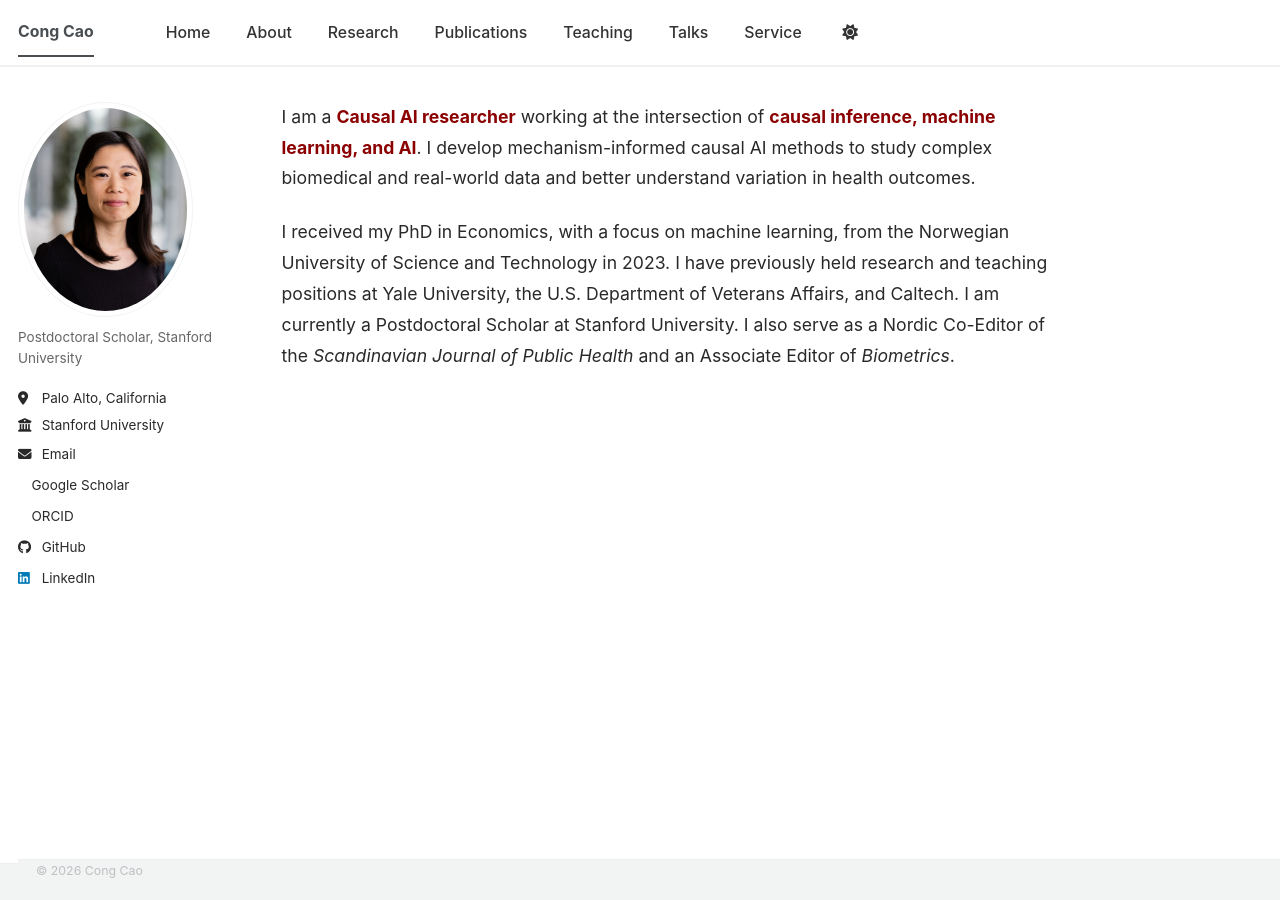
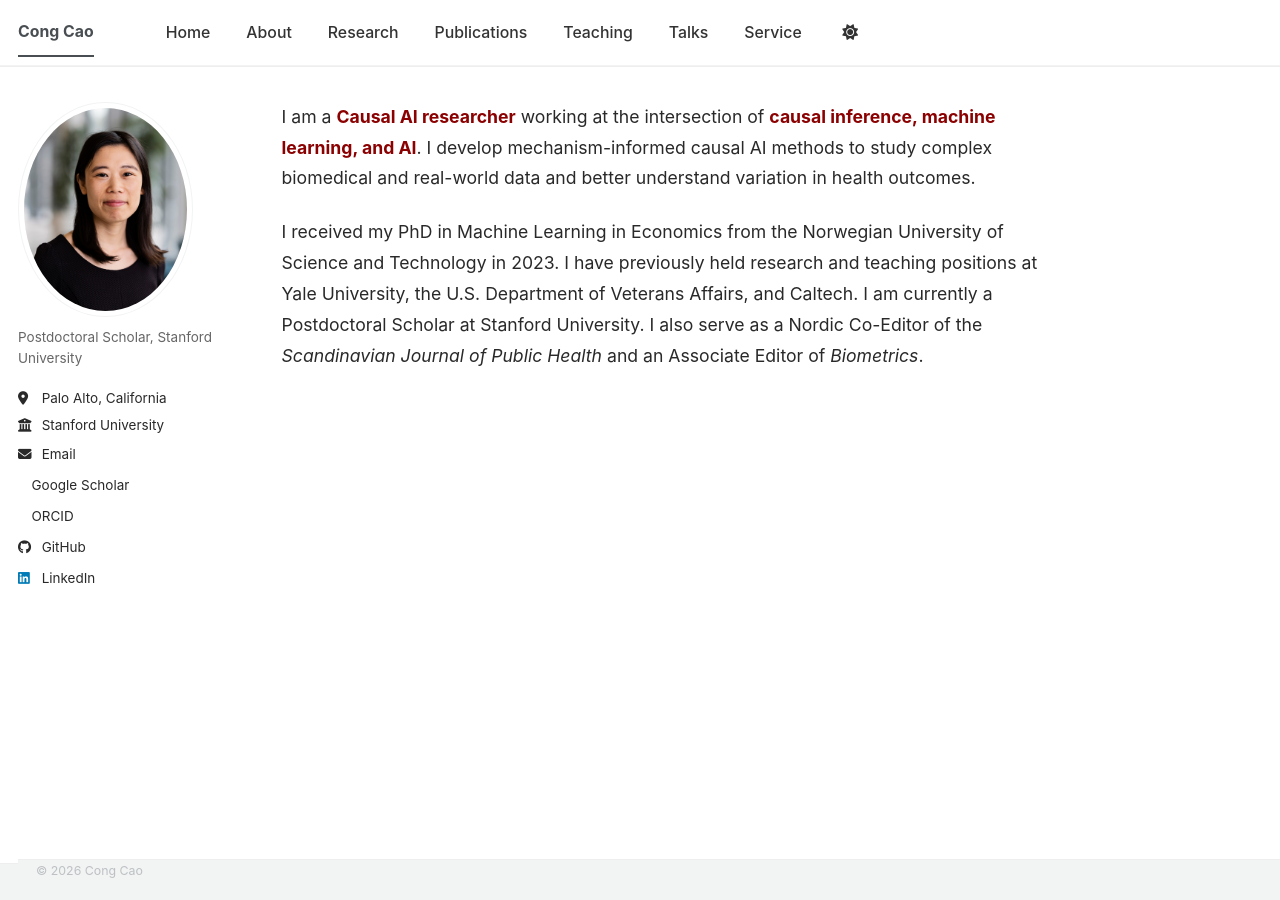
Before and after one commit to congca0/congca0.github.io, a Jekyll site: the page built from index.md, in a window 1280 px wide. Built offline with Jekyll 4.4.1, drawn with Linux system fonts in a browser that asks for light colours; a style sheet for code colours, icons or effects is not loaded; our own code applies the rules of GitHub Pages for plain Markdown files.

Commit message:
Update index.md

```diff
--- a/index.md
+++ b/index.md
@@ -5,4 +5,4 @@ author_profile: true
 
 I am a <strong style="color: #8B0000;">Causal AI researcher</strong> working at the intersection of <strong style="color: #8B0000;">causal inference, machine learning, and AI</strong>. I develop mechanism-informed causal AI methods to study complex biomedical and real-world data and better understand variation in health outcomes.
 
-I received my PhD in Economics, with a focus on machine learning, from the Norwegian University of Science and Technology in 2023. I have previously held research and teaching positions at Yale University, the U.S. Department of Veterans Affairs, and Caltech. I am currently a Postdoctoral Scholar at Stanford University. I also serve as a Nordic Co-Editor of the *Scandinavian Journal of Public Health* and an Associate Editor of *Biometrics*.
+I received my PhD in Machine Learning in Economics from the Norwegian University of Science and Technology in 2023. I have previously held research and teaching positions at Yale University, the U.S. Department of Veterans Affairs, and Caltech. I am currently a Postdoctoral Scholar at Stanford University. I also serve as a Nordic Co-Editor of the *Scandinavian Journal of Public Health* and an Associate Editor of *Biometrics*.
```
